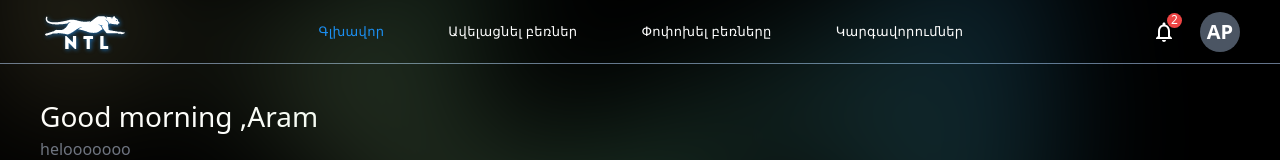
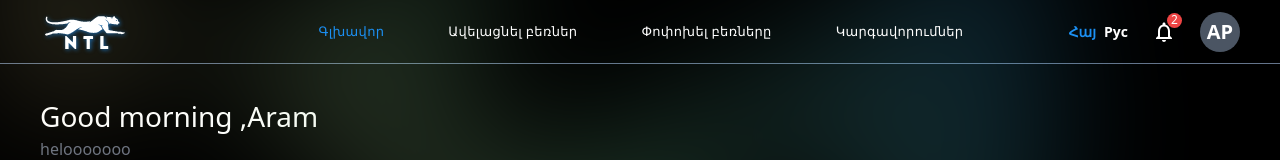
Before and after one commit to SargsyanSevak/ntl, a React (Create React App) app: page /admin in a window 1280 px wide. Shown: the top 160 px of the page. Built offline with nearby package versions, Linux system fonts and the light colour scheme.

Commit message:
admin lg

```diff
--- a/src/components/Admin/AdminHeader.tsx
+++ b/src/components/Admin/AdminHeader.tsx
@@ -67,6 +67,12 @@ const AdminHeader: React.FC = () => {
             ))}
           </ul>
         </nav>
+        <div className="absolute md:right-28 right-28 font-bold text-sm">
+            <ul className="flex  gap-2">
+              <li className="active cursor-pointer">Հայ</li>
+              <li className="cursor-pointer">Рус</li>
+            </ul>
+          </div>
         <div className=" flex justify-center items-center gap-8 lg:gap-6">
           <Link
             to="settings/notifications"
```
